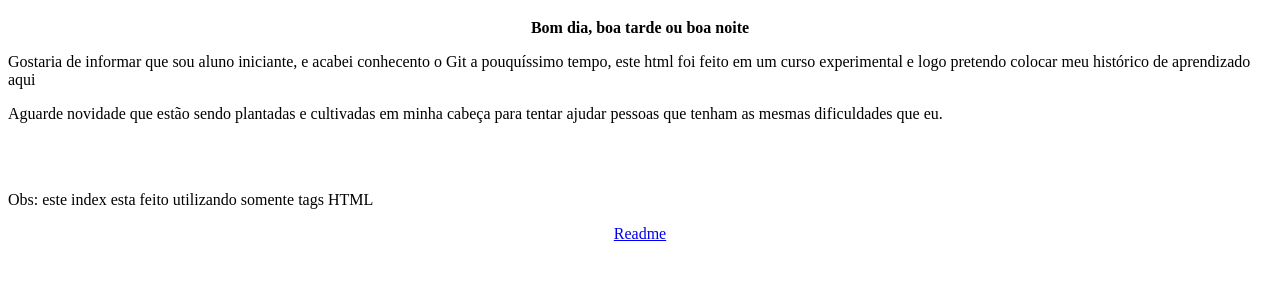
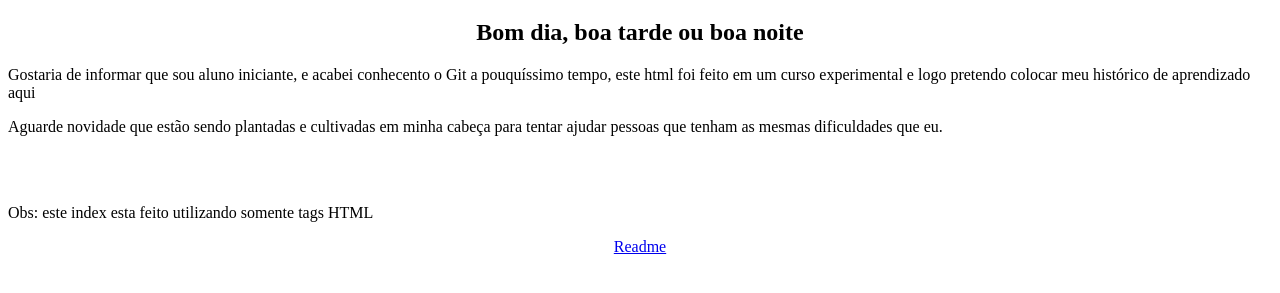
Before and after one commit to davisxavier/Ola-mundo, a plain HTML site: page index.html in a window 1280 px wide. Shown: the part 61-354 px from the top of the page. Drawn offline with Linux system fonts and the light colour scheme.

Commit message:
Update index.html

```diff
--- a/index.html
+++ b/index.html
@@ -6,9 +6,9 @@
     <meta name="viewport" content="width=device-width, initial-scale=1.0">
     <title>Início</title>
 </head>
-<body color="blue">
+<body>
     <h1 style="text-align: center;">Olá, mundo!</h1>
-    <p style="text-align: center;"><strong>Bom dia, boa tarde ou boa noite</strong></p>
+    <h2 style="text-align: center;"><strong>Bom dia, boa tarde ou boa noite</strong></h2>
     <p>Gostaria de informar que sou aluno iniciante, e acabei conhecento o Git a pouquíssimo tempo, este html foi feito em um curso experimental e logo pretendo colocar meu histórico de aprendizado aqui</p>
     <p>Aguarde novidade que estão sendo plantadas e cultivadas em minha cabeça para tentar ajudar pessoas que tenham as mesmas dificuldades que eu.</p>
     <br>
```
